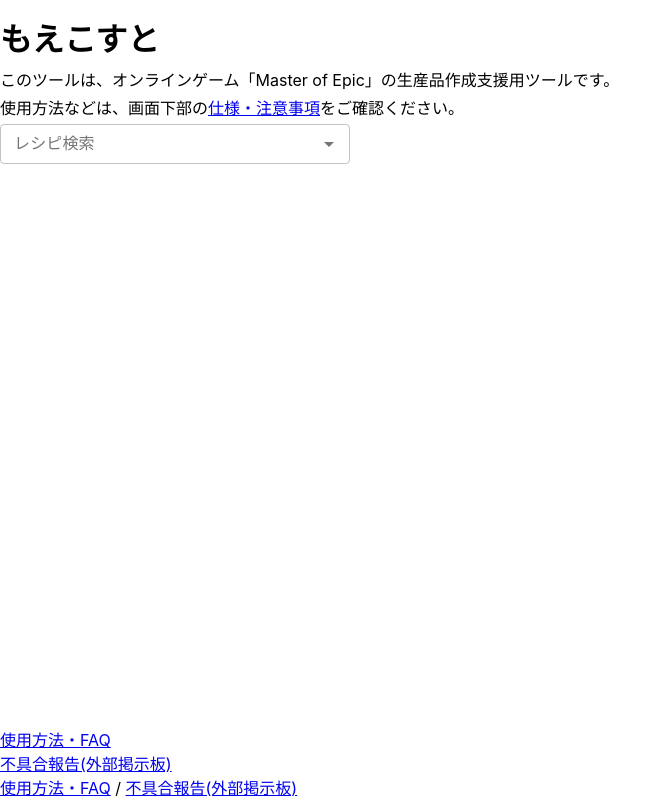
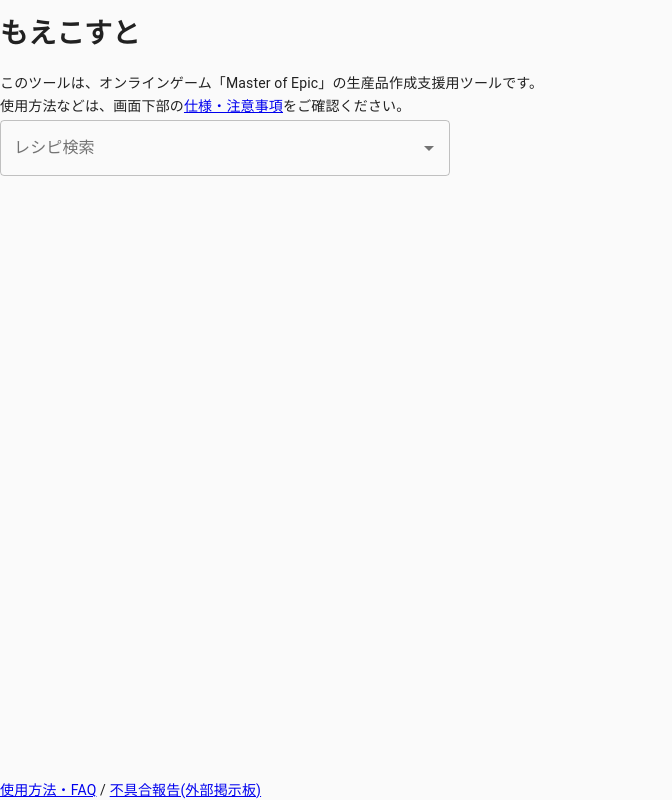
Before and after one commit to Helestia/moecost, a React (Create React App) app: page / in a window 1280 px wide. Shown: the whole page, without its empty margins (0-672 px from the left). Built offline with nearby package versions, Linux system fonts and the light colour scheme.

Commit message:
autosuggestionのエラー警告対策実施

```diff
--- a/public/index.html
+++ b/public/index.html
@@ -7,9 +7,8 @@
     <meta http-equiv="X-UA-Compatible" content="IE=edge">
     <link rel="icon" href="%PUBLIC_URL%/favicon.ico" />
     <meta name="viewport" content="width=device-width, initial-scale=1" />
-    <link rel="stylesheet" href="./css/reset.css">
+<!--    <link rel="stylesheet" href="./css/reset.css">-->
     <link rel="stylesheet" href="./css/index.css">
-<!--    <link rel="stylesheet" href="./css/suggestion.css"> -->
   </head>
   <body>
     <!-- NoScript Messages-->
@@ -44,10 +43,6 @@
         -->
       </div>
       <div class="footer">
-        <ul class="footerMenu">
-          <li><a href="./faq.html">使用方法・FAQ</a></li>
-          <li><a href="http://moecost.bbs.fc2.com/">不具合報告(外部掲示板)</a></li>
-        </ul>
         <a href="./faq.html">使用方法・FAQ</a> / <a href="http://moecost.bbs.fc2.com/">不具合報告(外部掲示板)</a>
       </div>
     </div>
--- a/src/App.tsx
+++ b/src/App.tsx
@@ -2,6 +2,8 @@ import React from 'react';
 // import {ConfigSection,tConfigSectionProps} from './compponents/configSection'
 import {SerchSection,tSerchSectionRtnFuncProps} from './components/searchSection'
 import {retrieveDisplay,defaultStrage,iDisplay} from './scripts/storage'
+import {createMuiTheme,ThemeProvider} from '@material-ui/core/styles'
+import CssBaseline from '@material-ui/core/CssBaseline';
 
 
 
@@ -17,7 +19,11 @@ function App() {
   const init = async() => {
     setConfigDisplay(await retrieveDisplay());
   }
-
+  const theme = createMuiTheme({
+    palette : {
+      type : "light"
+    }
+  });
 
 
 
@@ -27,17 +33,15 @@ function App() {
   const rtnFuncFirstSection = (rtnFuncProp : tSerchSectionRtnFuncProps) => {
     setSearched(rtnFuncProp);
   }
-  // 副作用(テーマcssの切り替え)
-//  React.useEffect(() => {
-//    if(dark)
-//  })
+
   return (
-    <>
+    <ThemeProvider theme={theme}>
+      <CssBaseline />
 {/*      <ConfigSection
         rtnFunc={rtnFuncConfigSection} />*/}
       <SerchSection
         rtnFunc={rtnFuncFirstSection} />
-    </>
+    </ThemeProvider>
   );
 }
 
--- a/src/components/seriesRecipeSelect.tsx
+++ b/src/components/seriesRecipeSelect.tsx
@@ -83,15 +83,13 @@ export const SeriesRecipeSelect:React.FC<seriesRecipeSelectProps> = (props) => {
     return (
         <div style={styles.box}>
             <form onSubmit={handleOnSubmit}>
-                <FormControl>
                     <FormLabel>シリーズ一括生産・対象アイテム選択</FormLabel>
                     <FormGroup>
                         {renderCheckBox}
                     </FormGroup>
-                    <Button color="primary" variant="outlined" type="submit" disabled={isSubmitDurable}>
+                <Button color="primary" variant="outlined" type="submit" disabled={isSubmitDurable}>
                         選択完了
-                    </Button>
-                </FormControl>
+                </Button>
             </form>
         </div>
     )
--- a/src/components/suggestion.tsx
+++ b/src/components/suggestion.tsx
@@ -10,6 +10,11 @@ export type tSuggestion = {
     "シリーズレシピ" : boolean
 }
 
+const defSuggestion : tSuggestion = {
+    "レシピ名" : "",
+    "シリーズレシピ" : false
+}
+
 // props Interface
 interface iSuggestionAreaProps {
     allSuggestions : tSuggestion[]
@@ -17,38 +22,24 @@ interface iSuggestionAreaProps {
 }
 
 export const SuggestionArea:React.FC<iSuggestionAreaProps> = (props) => {
-    const [value,setValue] = React.useState("");
-    const [tValue,setTValue] = React.useState("");
+    const [value,setValue] = React.useState<tSuggestion>(defSuggestion);
+    const [strValue,setStrValue] = React.useState("");
 
-    const handleSubmit : (e:React.FormEvent<HTMLFormElement>)=> void = (e) => {
-        e.preventDefault();
-        if(value.length >= 1){
-            escalation(value);
+    const allSuggestions = [defSuggestion].concat(props.allSuggestions);
+
+    const handleChange : (e:React.ChangeEvent<{}>,val:tSuggestion|null) => void = (e,val) => {
+        if(val === null){
+            setValue(defSuggestion);
+            props.rtnFunc(undefined);
+        } else {
+            setValue(val);
+            props.rtnFunc(val)
         }
-    }
-    const handleChange : (e:React.ChangeEvent<{}>,val:tSuggestion|null) => void = (e,val) => {
-        if(val){
-            setValue(val.レシピ名);
-            escalation(val.レシピ名);
-        } else {
-            setValue("");
-        }
-    }
-    // 親関数の呼び出し
-    const escalation : (str:string | null) => void = (str) => {
-        if(str === null || str.length === 0){
-            props.rtnFunc(undefined);
-            return;
-        }
-        const escalationObj = props.allSuggestions.find((suggestion) => {return (suggestion.レシピ名 === str)});
-        if(escalationObj){
-            props.rtnFunc(escalationObj);
-        }
-        return;
     }
 
     const renderOptionFunc = (option:tSuggestion) => {
-        const reg = new RegExp("^(.*)(" + tValue + ")(.*)$");
+        if (option.レシピ名 === "") return (<div className="suggestion">未選択</div>);
+        const reg = new RegExp("^(.*)(" + strValue + ")(.*)$");
         const matches = option.レシピ名.match(reg);
         const displayLabel = matches ? <>{matches[1]}<b>{matches[2]}</b>{matches[3]}</> : <>{option.レシピ名}</>
         if(option.シリーズレシピ){
@@ -77,19 +68,29 @@ export const SuggestionArea:React.FC<iSuggestionAreaProps> = (props) => {
             .replace("^","\\^")
             .replace("$","\\$")
             .replace("|","\\|")
-        setTValue(setVal);
+        setStrValue(setVal);
+        if(setVal.length === 0){
+            setValue(defSuggestion);
+        }
     }
 
     return (
-        <form onSubmit={handleSubmit}>
-            <AutoComplete
-                id="searchRecipe"
-                options={props.allSuggestions}
-                getOptionLabel={(option)=>option.レシピ名}
-                style={{display:"inline"}}
-                renderInput={(p) =><TextField {...p} name="serchRecipeField" onChange={handleTChange} style={{width:"350px"}} size="small" label="レシピ検索" variant="outlined" />}
-                renderOption={renderOptionFunc}
-                onChange={handleChange}/>
-        </form>
+        <AutoComplete
+            id="searchRecipe"
+            value={value}
+            options={allSuggestions}
+            getOptionSelected={(option,value) => {return (option.レシピ名 === value.レシピ名)}}
+            getOptionLabel={(option)=>option.レシピ名}
+            renderInput={(p) =>
+                <TextField {...p}
+                    name="serchRecipeField"
+                    onChange={handleTChange}
+                    style={{width:"450px"}}
+                    label="レシピ検索"
+                    variant="outlined"
+                    />
+            }
+            renderOption={renderOptionFunc}
+            onChange={handleChange}/>
     );
 }
--- a/src/scripts/storage.ts
+++ b/src/scripts/storage.ts
@@ -20,7 +20,7 @@ class moecostDbClass extends Dexie {
     }
 }
 
-export const moecostDb = new moecostDbClass;
+export const moecostDb = new moecostDbClass();
 
 interface iUseDictionary {
     使用中辞書 : string
```
